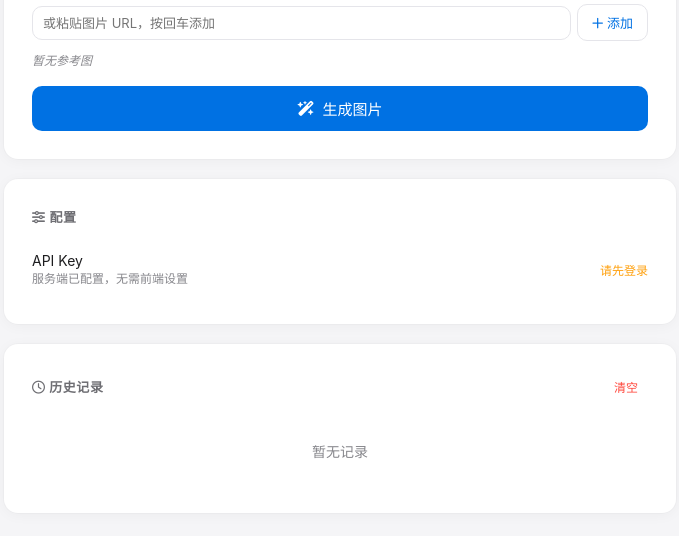
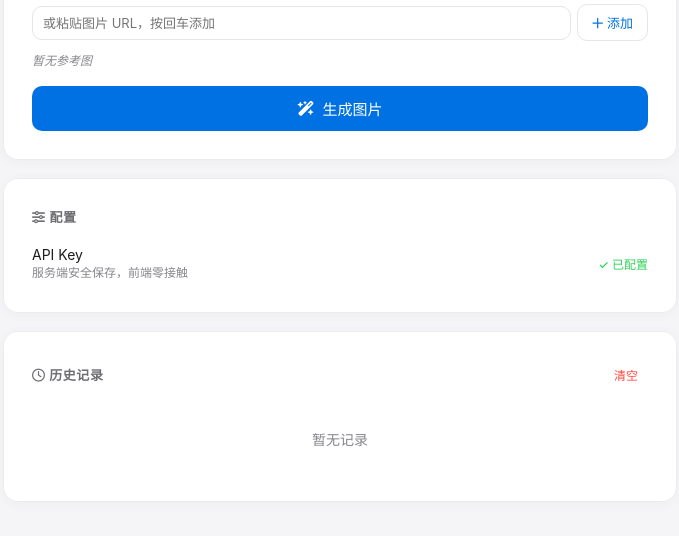
Before and after one commit to stevenliu0618/img-host, a FastAPI app: page /prompt-editor in a window 1280 px wide. Shown: the part 593-1129 px from the top of the page, without its empty margins (300-979 px from the left). After the commit the page ends 1039 px from the top, so only its background shows below. Run offline with FastAPI, Linux system fonts and the light colour scheme.

Commit message:
fix: 修复 API Key 泄露 — 移除 keyHint 响应、前端 Key 显示、原始响应透传

```diff
--- a/server.py
+++ b/server.py
@@ -329,10 +329,9 @@ GPTIMAGE_API_KEY = "z257spNXb7V9nbYpIiH5JMh3VM"
 
 @app.get("/api/gpt/status")
 async def gpt_status(payload: dict = Depends(verify_token)):
-    """查询 API Key 配置状态（不暴露完整 Key）。"""
+    """查询 API Key 配置状态（不暴露任何 Key 信息）。"""
     return JSONResponse({
         "ready": True,
-        "keyHint": GPTIMAGE_API_KEY[:8] + "…",
     })
 
 
@@ -361,9 +360,19 @@ async def gpt_generate(body: dict, payload: dict = Depends(verify_token)):
     }
 
     try:
-        resp = http_requests.post(url, json=payload, headers=headers, timeout=15)
+        resp = http_requests.post(url, json=payload, headers=headers, timeout=60)
         data = resp.json()
-        return JSONResponse(content=data)
+
+        # 提取关键字段返回，不透传原始响应
+        task_id = data.get("data", {}).get("id") or data.get("id")
+        code = data.get("code", resp.status_code)
+        msg = data.get("msg") or data.get("message", "")
+
+        return JSONResponse({
+            "code": code,
+            "msg": msg,
+            "data": {"id": task_id} if task_id else None,
+        })
     except http_requests.Timeout:
         raise HTTPException(502, "第三方 API 超时")
     except Exception as e:
--- a/templates/prompt-editor.html
+++ b/templates/prompt-editor.html
@@ -484,15 +484,15 @@
     </div>
   </div>
 
-  <!-- 配置状态 -->
+  <!-- 配置状态（纯服务端，前端零接触） -->
   <div class="card">
     <div class="card-title"><i class="fa-solid fa-sliders" style="margin-right:4px;"></i>配置</div>
-    <div class="key-status" id="keyConfigRow">
+    <div class="key-status" style="padding:4px 0;">
       <div>
         <div class="key-label">API Key</div>
-        <div class="key-hint" id="keyHintText">服务端已配置，无需前端设置</div>
+        <div class="key-hint" id="keyHintText">服务端安全保存，前端零接触</div>
       </div>
-      <span class="key-indicator" id="keyIndicator">检测中…</span>
+      <span class="key-indicator" id="keyIndicator" style="color:var(--green);">✓ 已配置</span>
     </div>
   </div>
 
@@ -556,7 +556,7 @@
   const downloadBtn = $('#downloadBtn')
   const historyList = $('#historyList')
   const clearHistoryBtn = $('#clearHistoryBtn')
-  const keyIndicator = $('#keyIndicator')
+
   const toast = $('#toast')
 
   // ── 状态 ──
@@ -811,22 +811,6 @@
     showToast('已退出登录')
   })
 
-  // ── 检查服务端 API Key 状态 ──
-  async function fetchKeyStatus() {
-    try {
-      const r = await authFetch('/api/gpt/status'); const d = await r.json()
-      if (r.status === 401) { keyIndicator.textContent = '请先登录'; keyIndicator.style.color = 'var(--orange)'; return }
-      if (d.ready) {
-        keyIndicator.textContent = '✓ ' + d.keyHint; keyIndicator.style.color = 'var(--green)'
-      } else {
-        keyIndicator.textContent = '⚠️ 未配置'; keyIndicator.style.color = 'var(--red)'
-      }
-    } catch {
-      keyIndicator.textContent = '无法连接服务'; keyIndicator.style.color = 'var(--red)'
-    }
-  }
-  fetchKeyStatus()
-
   // ── 生成 ──
   genBtn.addEventListener('click', async () => {
     if (!authToken) { showAuthModal('login'); return }
```
